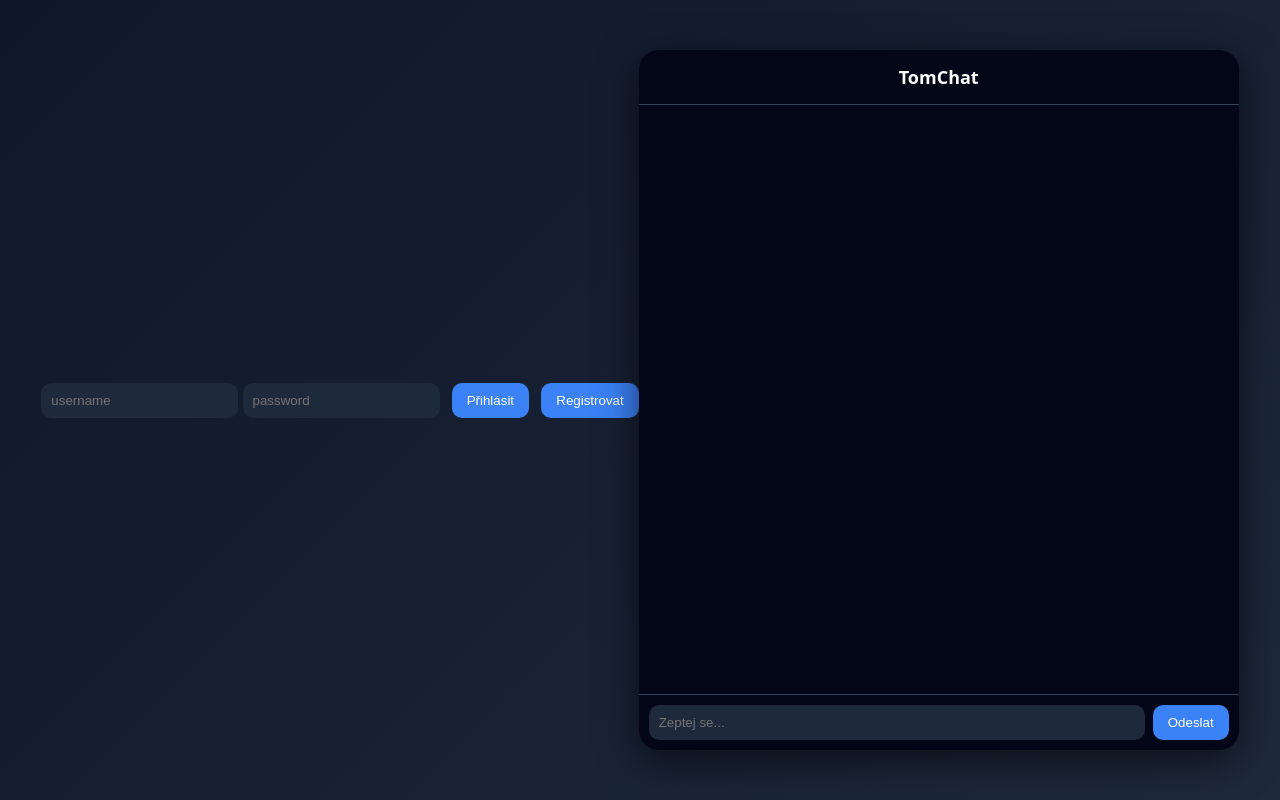
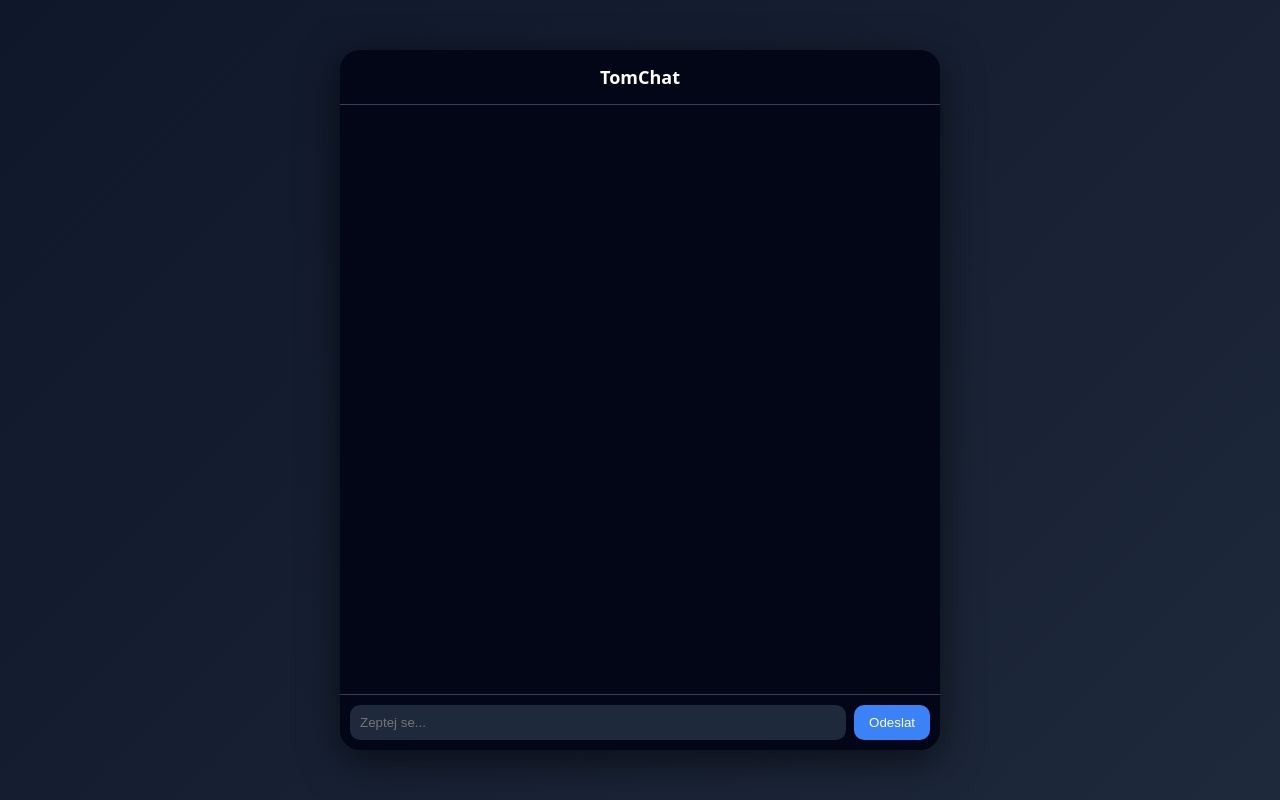
Before and after one commit to tomassdd/moje-sluzba, a website: page index.html in a window 1280 px wide. Drawn offline with Linux system fonts and the light colour scheme.

Commit message:
Remove login and registration section from index.html
Removed login and registration buttons from the HTML structure.

```diff
--- a/index.html
+++ b/index.html
@@ -98,12 +98,6 @@
 </head>
 
 <body>
-  <div id="login">
-  <input id="username" placeholder="username">
-  <input id="password" type="password" placeholder="password">
-  <button onclick="login()">Přihlásit</button>
-  <button onclick="register()">Registrovat</button>
-</div>
 
 <div class="container">
 
@@ -117,7 +111,7 @@
   </div>
 
 </div>
-<div id="chat" style="display:none;"></div>
+
 <script>
 const chat = document.getElementById("chat");
 
```
